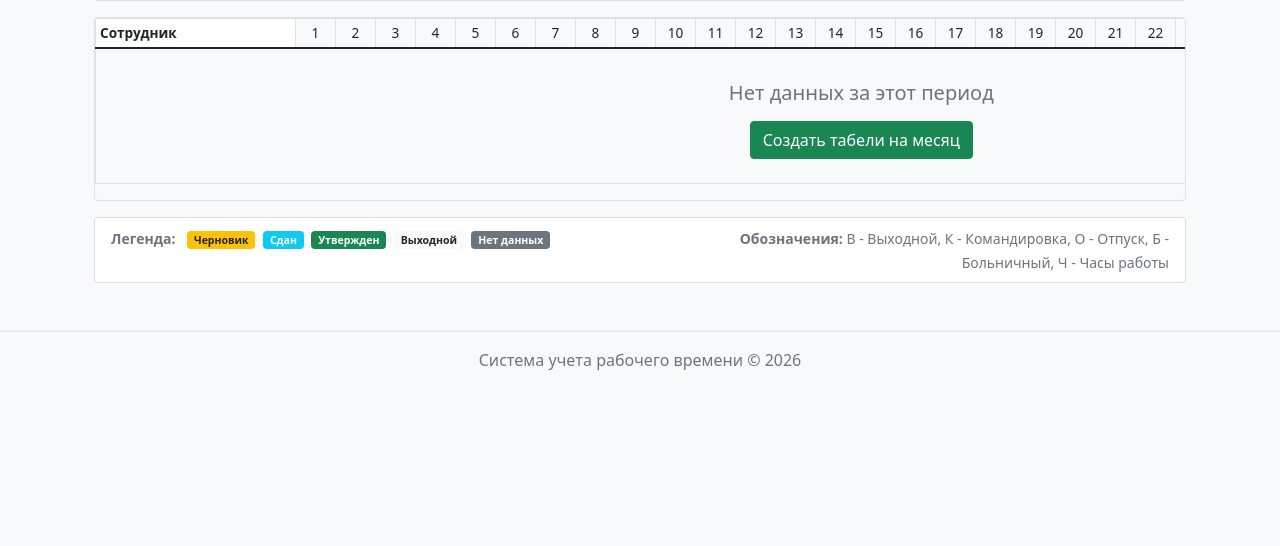
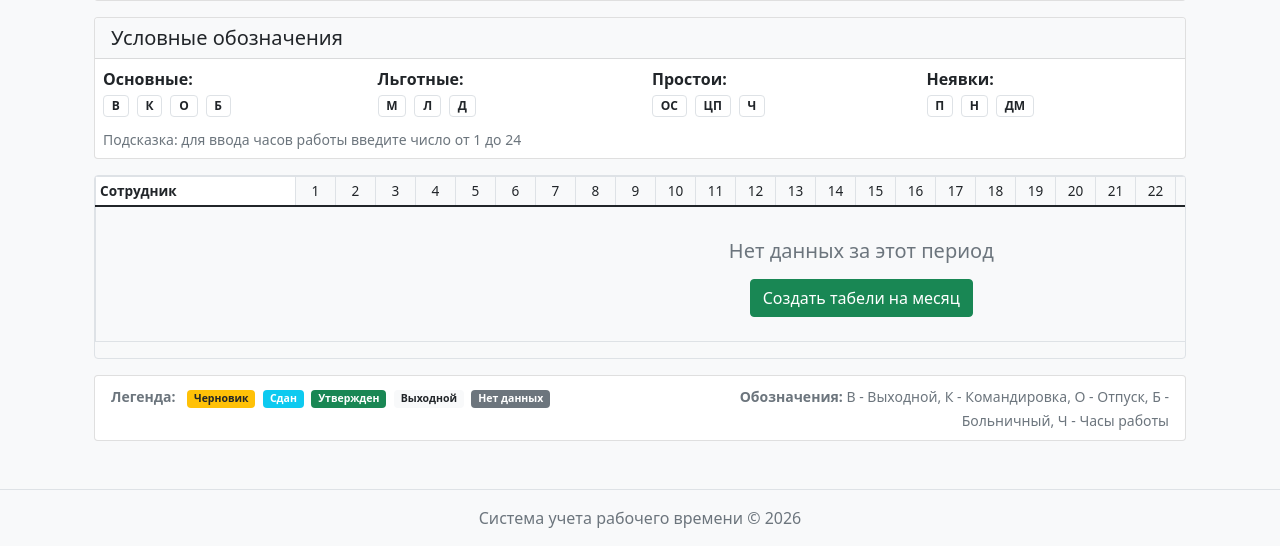
Before and after one commit to k1slee/worktime_tracking, a Django app: page /timesheet/monthly-table/ in a window 1280 px wide. Shown: the part 304-850 px from the top of the page. Before the commit the page ends 674 px from the top, so only its background shows below. Run offline with Django 4.2, Linux system fonts and the light colour scheme; the visitor is signed in with stand-in values (Sample User, id 1); data comes from the database, SQL or seed files in the repository; data that the repository does not hold is empty.

Commit message:
добавлены условные обозначения

```diff
--- a/templates/timesheet/monthly_table.html
+++ b/templates/timesheet/monthly_table.html
@@ -414,7 +414,52 @@
         </div>
     </div>
     {% endif %}
+    <div class="card mb-3">
+    <div class="card-header bg-light">
+        <h5 class="mb-0"><i class="bi bi-info-circle"></i> Условные обозначения</h5>
+    </div>
+    <div class="card-body p-2">
+        <div class="row">
+            <div class="col-md-3">
+                <strong class="d-block mb-1">Основные:</strong>
+                <div class="d-flex flex-wrap gap-1">
+                    <span class="badge bg-white text-dark border me-1 mb-1" title="Выходные и праздничные дни">В</span>
+                    <span class="badge bg-white text-dark border me-1 mb-1" title="Командировки служебные">К</span>
+                    <span class="badge bg-white text-dark border me-1 mb-1" title="Очередные и дополнительные отпуска">О</span>
+                    <span class="badge bg-white text-dark border me-1 mb-1" title="Нетрудоспособность">Б</span>
+                </div>
+            </div>
+            <div class="col-md-3">
+                <strong class="d-block mb-1">Льготные:</strong>
+                <div class="d-flex flex-wrap gap-1">
+                    <span class="badge bg-white text-dark border me-1 mb-1" title="Кормящих матерей">М</span>
+                    <span class="badge bg-white text-dark border me-1 mb-1" title="Подростков до 18 лет">Л</span>
+                    <span class="badge bg-white text-dark border me-1 mb-1" title="С вредными условиями">Д</span>
+                </div>
+            </div>
+            <div class="col-md-3">
+                <strong class="d-block mb-1">Простои:</strong>
+                <div class="d-flex flex-wrap gap-1">
+                    <span class="badge bg-white text-dark border me-1 mb-1" title="Отсутствие по справке">ОС</span>
+                    <span class="badge bg-white text-dark border me-1 mb-1" title="Простои целосменные">ЦП</span>
+                    <span class="badge bg-white text-dark border me-1 mb-1" title="Простои внутрисменные">Ч</span>
+                </div>
+            </div>
+            <div class="col-md-3">
+                <strong class="d-block mb-1">Неявки:</strong>
+                <div class="d-flex flex-wrap gap-1">
+                    <span class="badge bg-white text-dark border me-1 mb-1" title="Прогулы">П</span>
+                    <span class="badge bg-white text-dark border me-1 mb-1" title="Опоздания">Н</span>
+                    <span class="badge bg-white text-dark border me-1 mb-1" title="День матери (отца)">ДМ</span>
+                </div>
+            </div>
+        </div>
 
+        <div class="mt-2 text-muted small">
+            <i class="bi bi-lightbulb"></i> Подсказка: для ввода часов работы введите число от 1 до 24
+        </div>
+    </div>
+</div>
     <!-- Основная таблица -->
     <div class="row">
         <div class="col-12">
```
